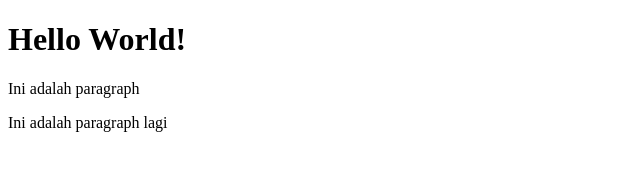
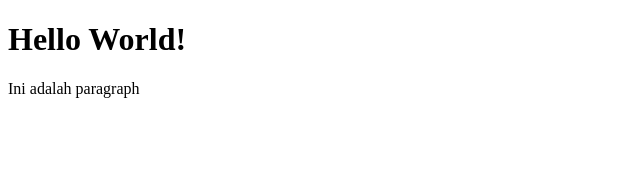
Before and after one commit to dannni-Op/test-git-1, a plain HTML site: page index.html in a window 1280 px wide. Shown: the whole page, without its empty margins (0-640 px from the left). Drawn offline with Linux system fonts and the light colour scheme.

Commit message:
Menghapus beberapa paragaph

```diff
--- a/index.html
+++ b/index.html
@@ -6,6 +6,5 @@
 <body>
     <h1>Hello World!</h1>
     <p>Ini adalah paragraph</p>
-    <p>Ini adalah paragraph lagi</p>
 </body>
 </html>
```
